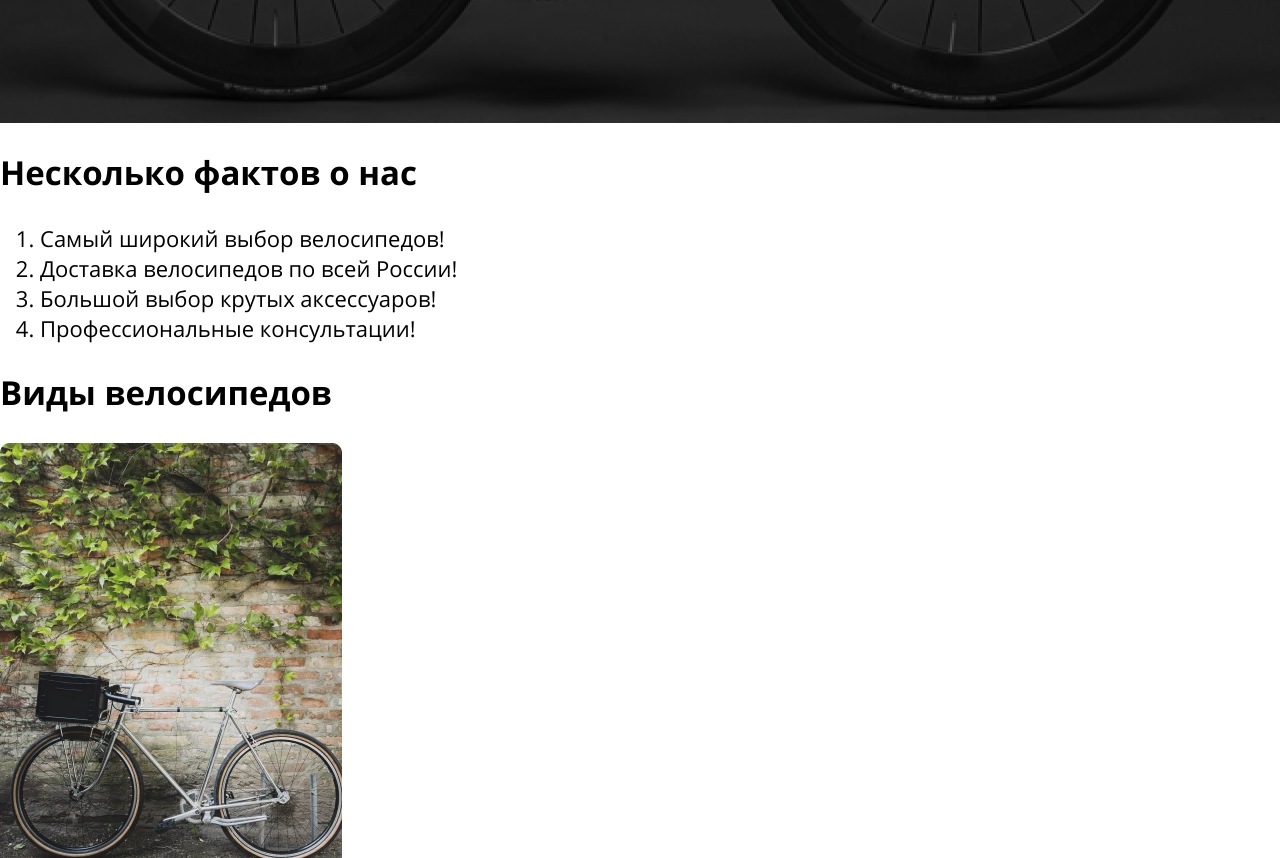
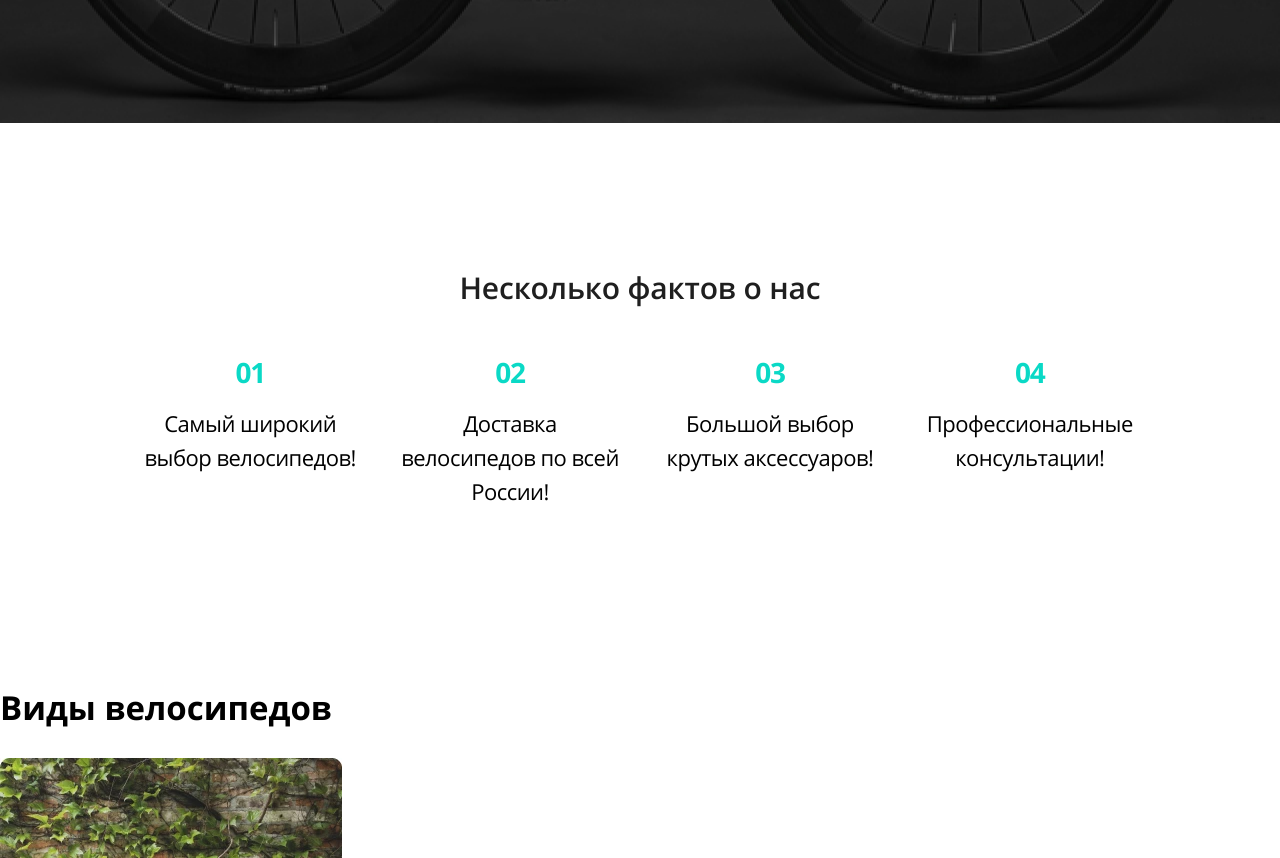
Before and after one commit to Cerasus04/-bicycles1706, a website: page source/index.html in a window 1280 px wide. Shown: the part 700-1558 px from the top of the page. Drawn offline with nearby package versions, Linux system fonts and the light colour scheme; files that its build step writes are made by us from their sources.

Commit message:
Юлок факты

```diff
--- a/source/sass/blocks/about.scss
+++ b/source/sass/blocks/about.scss
@@ -0,0 +1,84 @@
+.about {
+  padding: 150px 137px;
+  text-align: center;
+  color: $basic-black;
+  background-color: $basic-white;
+
+  @media (max-width: $desktop-width) {
+    padding: 0 106px 35px;
+  }
+
+  @media (max-width: $tablet-width) {
+    padding: 0 15px 50px;
+  }
+}
+
+.about h2 {
+  @include title-desktop;
+
+  margin-bottom: 50px;
+  color: $heading-black;
+
+
+  @media (max-width: $desktop-width) {
+    @include title-tablet;
+    margin-bottom: 30px;
+    line-height: 41px;
+  }
+}
+
+.about__list {
+  display: flex;
+  flex-wrap: wrap;
+  justify-content: space-between;
+  margin: 0;
+  padding: 0;
+
+  list-style: none;
+
+  counter-reset: myCounter;
+}
+
+.about__list li {
+  width: 22.5%;
+
+  font-weight: 400;
+  font-size: 22px;
+  line-height: 34px;
+  text-align: center;
+  letter-spacing: -0.5px;
+
+  @media (max-width: $desktop-width) {
+    width: 47.1%;
+    margin-bottom: 40px;
+  }
+
+  @media (max-width: $tablet-width) {
+    width: 100%;
+    margin-bottom: 35px;
+
+    font-size: 18px;
+  }
+}
+
+.about__list li::before {
+  counter-increment: myCounter;
+  content: counter(myCounter, decimal-leading-zero);
+
+  display: block;
+  margin-bottom: 15px;
+
+  font-weight: 700;
+  font-size: 28px;
+  line-height: 38px;
+  color: $basic-green;
+  letter-spacing: -1.27px;
+
+  counter-increment: myCounter;
+}
+
+.about__list li:nth-child(4n + 1)::before {
+  @media (max-width: $mobile) {
+    margin-bottom: 20px;
+  }
+}
--- a/source/sass/style.scss
+++ b/source/sass/style.scss
@@ -3,7 +3,6 @@
 @import "global/variables.scss";
 @import "blocks/page.scss";
 @import "blocks/header.scss";
-// @import "blocks/menu.scss";
 @import "blocks/main.scss";
 @import "blocks/promo.scss";
 @import "blocks/form.scss";
```
Also changed, not shown: source/index.html (+2 -1 lines), source/sass/blocks/menu.scss (deleted, +0 -32 lines), build/css/style.min.css, build/index.html, build/js/scripts.js, 1 other file.
